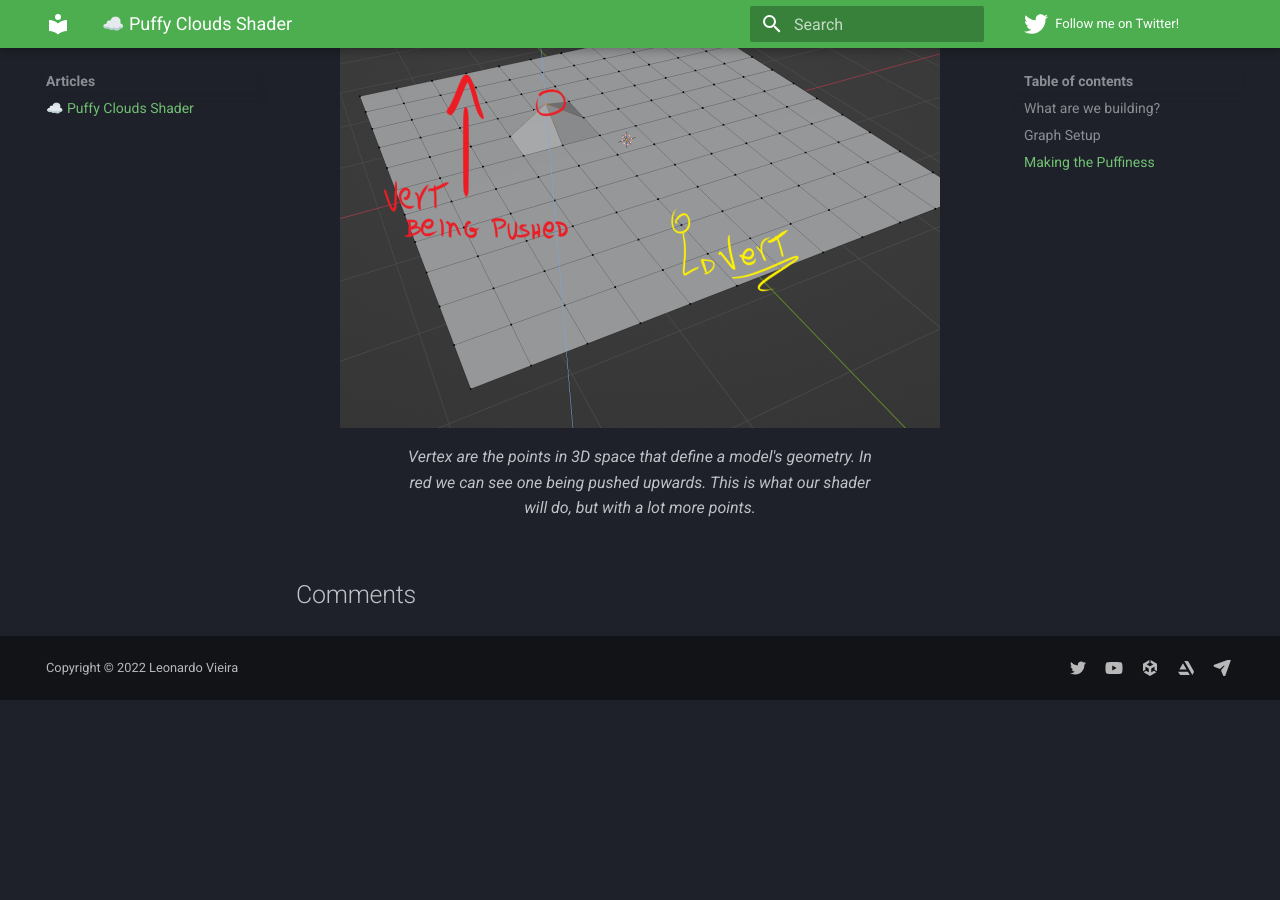
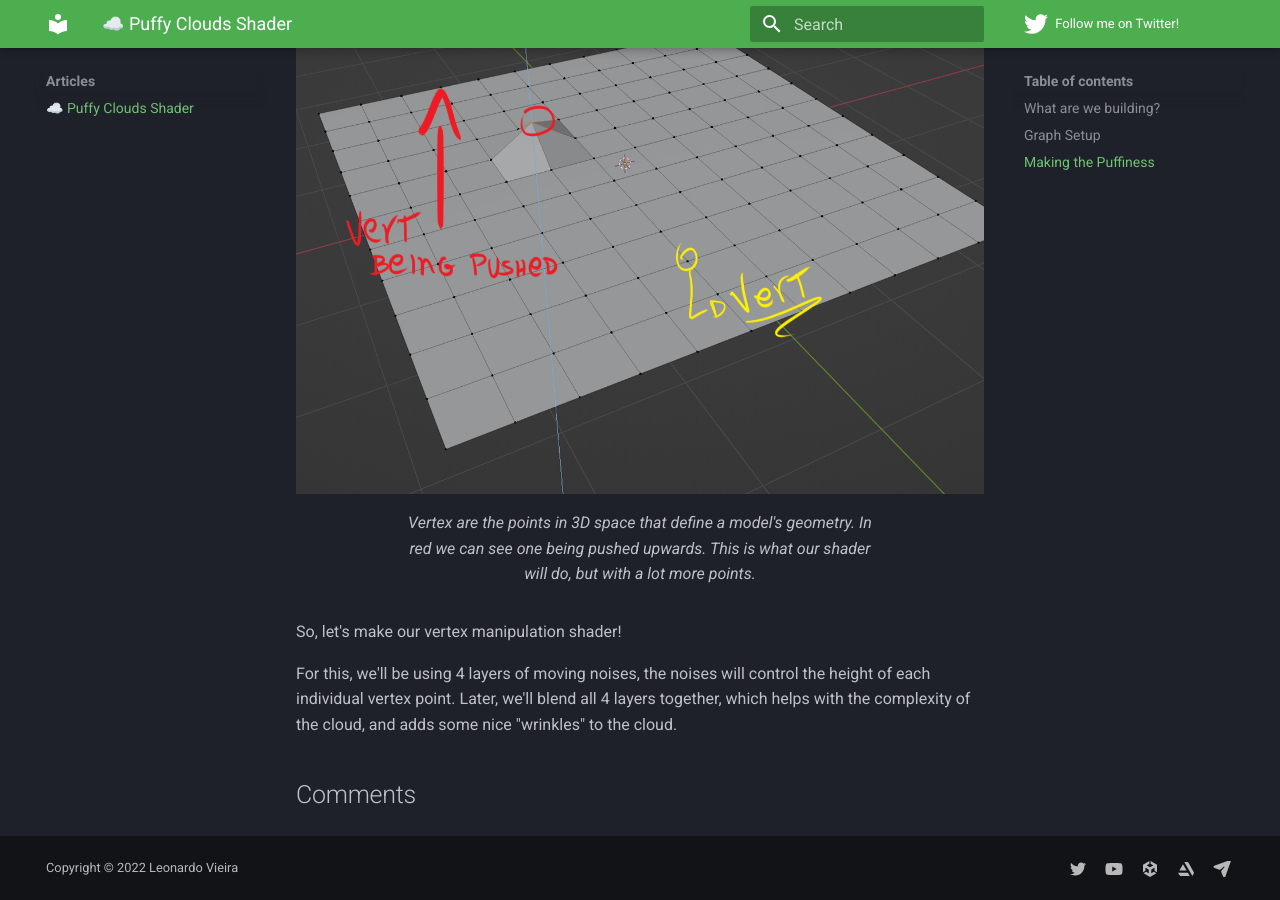
Before and after one commit to Nokdef/NokdefWebsite, an MkDocs documentation site: the page built from docs/Articles/Stylized-Puffy-Clouds-Shader.md, in a window 1280 px wide and 900 px high, scrolled down 3764 px. Built offline with MkDocs 1.6.1 and Material for MkDocs 9.7.7, drawn with Linux system fonts in a browser that asks for light colours; comment, search, counter and statistics services are not loaded; before the commit the page ends 4464 px from its top, so only the background shows below that.

Commit message:
cloud type 2

```diff
--- a/docs/Articles/Stylized-Puffy-Clouds-Shader.md
+++ b/docs/Articles/Stylized-Puffy-Clouds-Shader.md
@@ -37,5 +37,8 @@ Only the highlighted options need to be set accordinly, let's go over them indiv
 ## Making the Puffiness
 We achieve the puffiness of the clouds through vertex manipulation, meaning we change the position of each individual vertex of a given 3D model (in this case a plane) over time to shape it like a stylized cloud. We also apply tessellation to our cloud, which essentially generates new vertices in real time to fit our needs. This can mean a loss of control over how expensive the cloud gets, but if you are adapting this for a more performance sensitive project, you could always pre-subdivide the plane and drop the tessellation from the shader.
 <figure markdown>
-![Vertex Demonstration](https://raw.githubusercontent.com/Nokdef/NokdefWebsite/main/docs/StylizedPuffyClouds-3.png){ width="600" }
+![Vertex Demonstration](https://raw.githubusercontent.com/Nokdef/NokdefWebsite/main/docs/StylizedPuffyClouds-3.png){ width="700" }
 <figcaption> Vertex are the points in 3D space that define a model's geometry. In red we can see one being pushed upwards. This is what our shader will do, but with a lot more points.</figcaption> </figure>
+So, let's make our vertex manipulation shader!
+
+For this, we'll be using 4 layers of moving noises, the noises will control the height of each individual vertex point. Later, we'll blend all 4 layers together, which helps with the complexity of the cloud, and adds some nice "wrinkles" to the cloud.
```
Also changed, not shown: docs/StylizedPuffyClouds-4.png (added).
